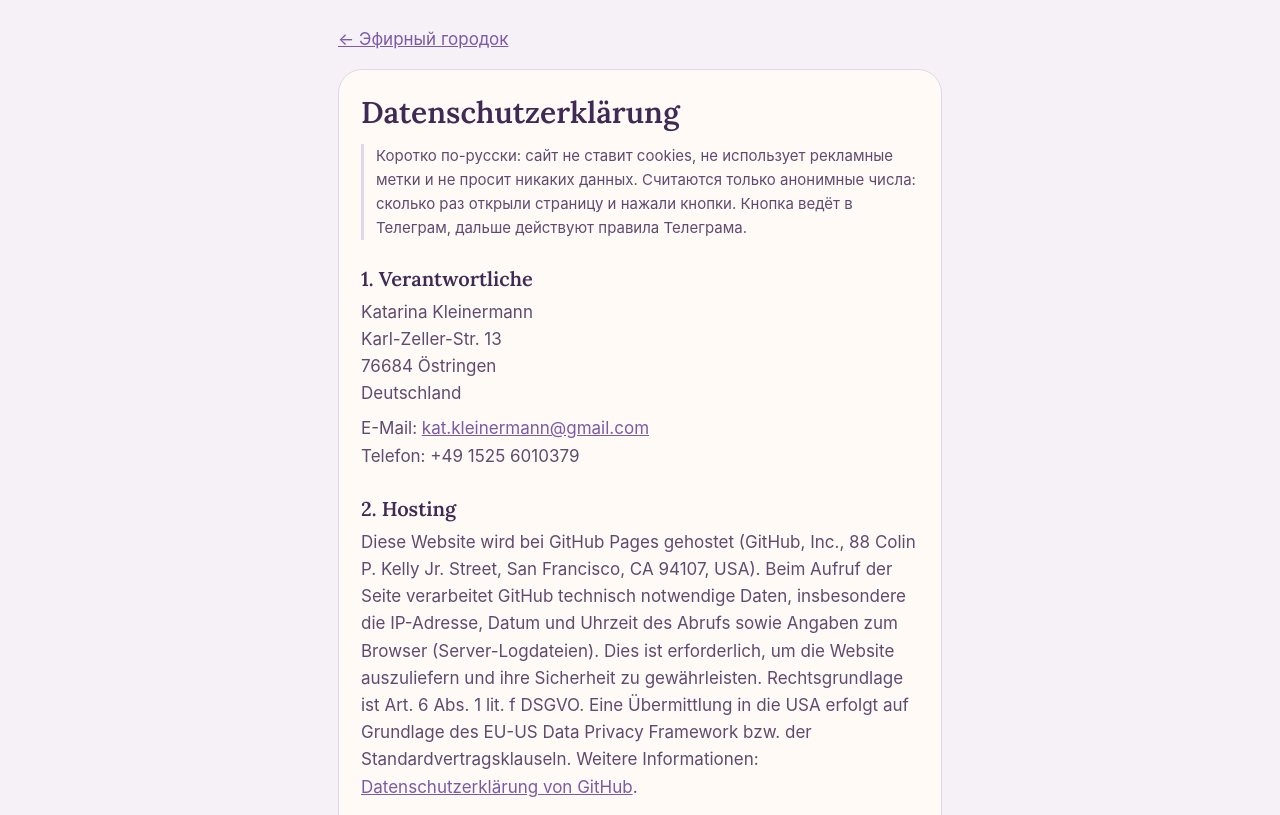
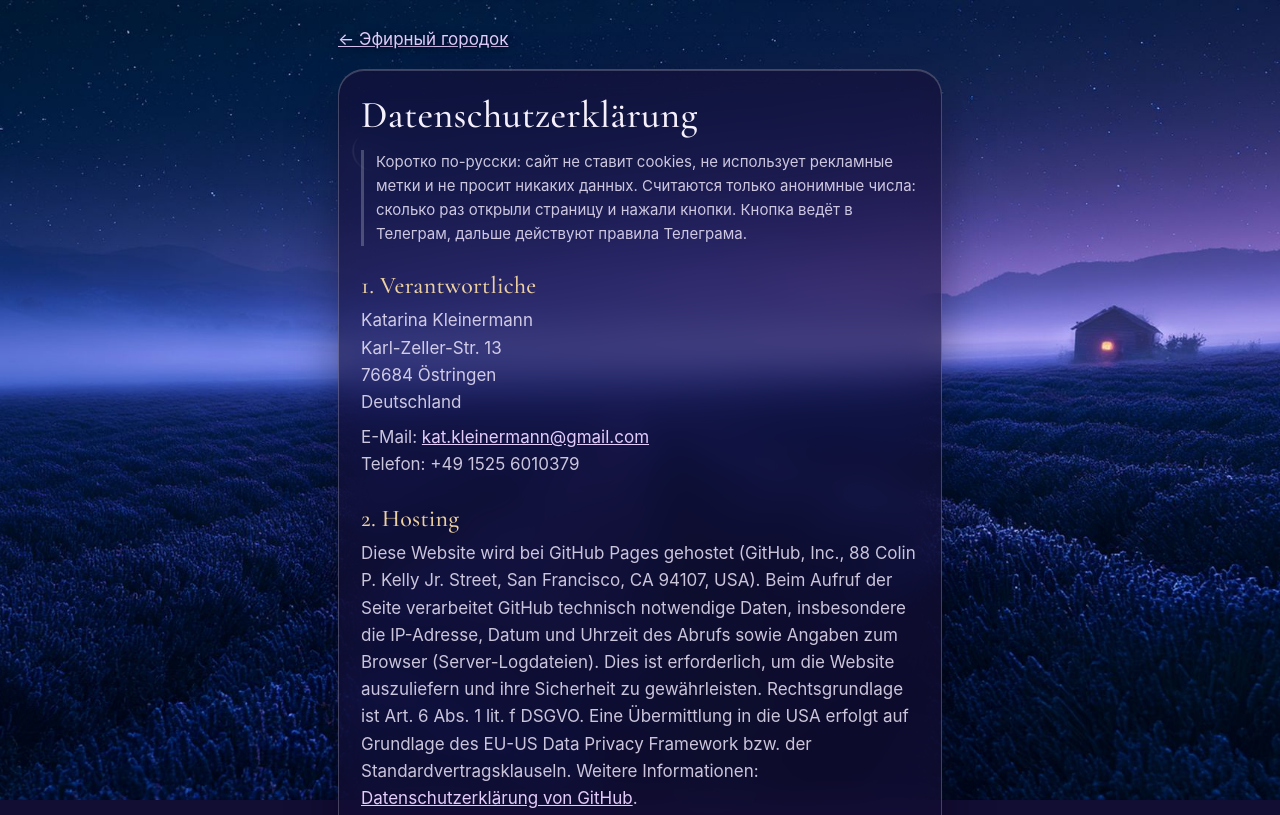
Before and after one commit to Kleinermann-team/aromagorodok-site, a plain HTML site: page datenschutz.html in a window 1280 px wide. Shown: the top 815 px of the page. Drawn offline with Linux system fonts and the light colour scheme.

Commit message:
Legal pages in the dark style; heading fits narrow screens
Co-Authored-By: Claude Fable 5.2 <noreply@anthropic.com>
Claude-Session: https://claude.ai/code/session_01P4zmcMZJvsQeeCSeknN72P

```diff
--- a/datenschutz.html
+++ b/datenschutz.html
@@ -6,27 +6,36 @@
 <meta name="robots" content="noindex">
 <title>Datenschutzerklärung — Эфирный городок</title>
 <style>
-@font-face{font-family:"Lora";font-weight:600;font-display:swap;
-  src:url(fonts/lora-cyrillic-600-normal.woff2) format("woff2");unicode-range:U+0400-04FF,U+2116}
-@font-face{font-family:"Lora";font-weight:600;font-display:swap;
-  src:url(fonts/lora-latin-600-normal.woff2) format("woff2");unicode-range:U+0000-00FF,U+2013-2014,U+00AB,U+00BB}
-:root{--bg:#f6f0f7;--card:#fffaf5;--ink:#3f2a55;--soft:#5f4b70;--line:#e3d6ea;--accent:#7b5aa6}
+@font-face{font-family:"Cormorant";font-weight:500;font-display:swap;
+  src:url(fonts/cormorant-garamond-cyrillic-500-normal.woff2) format("woff2");unicode-range:U+0400-04FF,U+2116}
+@font-face{font-family:"Cormorant";font-weight:500;font-display:swap;
+  src:url(fonts/cormorant-garamond-latin-500-normal.woff2) format("woff2");unicode-range:U+0000-00FF,U+2013-2014,U+00AB,U+00BB,U+014D}
+:root{--ink:#f6f0fd;--soft:rgba(240,232,252,.84);--line:rgba(255,255,255,.22);--gold:#ecd0a0}
 *{box-sizing:border-box}
-body{margin:0;background:var(--bg);color:var(--ink);
-  font:17px/1.6 -apple-system,BlinkMacSystemFont,"Segoe UI",Roboto,"Helvetica Neue",Arial,sans-serif}
-.wrap{max-width:640px;margin:0 auto;padding:26px 18px 50px}
-.card{background:var(--card);border:1px solid var(--line);border-radius:24px;padding:24px 22px}
-h1,h2{font-family:"Lora",Georgia,serif;font-weight:600;line-height:1.25;margin:0}
-h1{font-size:30px;margin-bottom:6px}
-h2{font-size:20px;margin:26px 0 6px}
+html{background:#120d33}
+body{margin:0;background:#120d33;color:var(--ink);
+  font:17px/1.6 -apple-system,BlinkMacSystemFont,"Segoe UI",Roboto,"Helvetica Neue",Arial,sans-serif;
+  -webkit-text-size-adjust:100%}
+.sky{position:fixed;left:0;top:0;width:100%;height:100vh;height:100lvh;z-index:0;pointer-events:none;
+  background:#120d33 url(assets/pole-noch-v.jpg) center/cover no-repeat}
+@media (orientation:landscape){.sky{background-image:url(assets/pole-noch-h.jpg)}}
+.wrap{position:relative;z-index:1;max-width:640px;margin:0 auto;padding:26px 18px 50px}
+.card{background:rgba(22,14,50,.62);border:1px solid var(--line);border-radius:26px;padding:24px 22px;
+  -webkit-backdrop-filter:blur(18px) saturate(1.2);backdrop-filter:blur(18px) saturate(1.2);
+  box-shadow:0 18px 50px rgba(6,3,24,.42),inset 0 1px 0 rgba(255,255,255,.2)}
+h1,h2{font-family:"Cormorant",Georgia,serif;font-weight:500;line-height:1.15;margin:0;letter-spacing:.01em}
+h1{font-size:clamp(25px,7.6vw,38px);margin-bottom:6px;overflow-wrap:anywhere;hyphens:auto;-webkit-hyphens:auto}
+h2{font-size:24px;margin:26px 0 6px;color:var(--gold)}
 p,address{margin:8px 0;color:var(--soft);font-style:normal;overflow-wrap:anywhere}
 ul{margin:8px 0;padding-left:20px;color:var(--soft)}
-a{color:var(--accent)}
+a{color:#e3cdfb}
 .ru{font-size:15px;border-left:3px solid var(--line);padding-left:12px;margin:12px 0 0}
-.back{display:inline-block;margin-bottom:16px}
+.back{display:inline-block;margin-bottom:16px;text-shadow:0 1px 10px rgba(10,6,34,.9)}
 </style>
+<meta name="theme-color" content="#15103a">
 </head>
 <body>
+<div class="sky" aria-hidden="true"></div>
 <div class="wrap">
 <a class="back" href="index.html" id="back">← Эфирный городок</a>
 <div class="card">
```
Also changed, not shown: impressum.html (+23 -14 lines).
